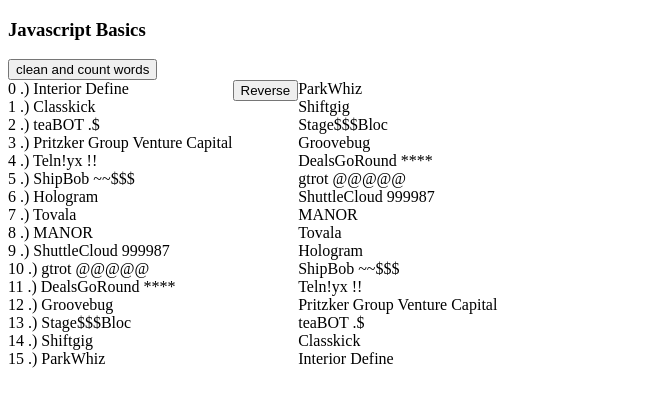
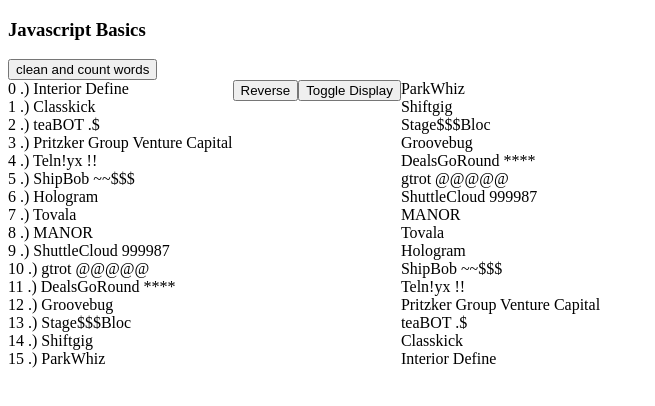
Before and after one commit to psons/javascript101, a plain HTML site: page index.html in a window 1280 px wide. Both pictures are taken after a click on the button "Reverse". Shown: the whole page, without its empty margins (0-655 px from the left). Drawn offline with Linux system fonts and the light colour scheme.

Commit message:
created buttin factory for toggle display

```diff
--- a/index.html
+++ b/index.html
@@ -72,6 +72,7 @@
     ];
 
     function clearDocument() {
+        // if there is an existing id=rootContainer clear out all child elements.
         var rootDiv = document.getElementById('rootContainer');
         if (rootDiv) {
             while (rootDiv.hasChildNodes()) {
@@ -81,6 +82,10 @@
     }
 
     function initDocument() {
+        /*
+        starts out an empt root container and add the company names
+        as a numbers list of div elements.
+        */
         clearDocument();
         var rootDiv = document.createElement('div');
         rootDiv.id = 'rootContainer';
@@ -95,53 +100,65 @@
         document.body.appendChild(rootDiv);
     }
 
+    function renderList(aList, aContainer, anElemetType) {
+        /*
+        for each item in myList,
+         - use the item as contents in a myElementType
+         - add it as a child Elent in myContainer
+        */
+        aList.forEach(function(itemText, index) {
+            console.log(itemText);
+            var childElem = document.createElement(anElemetType);
+            var text = document.createTextNode(itemText);
+            childElem.appendChild(text);
+            aContainer.appendChild(childElem);
+        });
+    }
+
     function renderReversedElements() {
+        /*
+        event reversing element id=reverseContainer
+        */
         var reverseContainer = document.getElementById('reverseContainer');
         var reversedChicagoStartups = [];
         if (reverseContainer) {
             if (reverseContainer.hasChildNodes()) {
                 // case when a prev click has initialized id 'reverseContainer' with list contents
                 while (reverseContainer.hasChildNodes()) {
+                    /*
+                    this loop is grabbing the last elements in the doc and them to a list
+                    list, reversing the order.
+                    */
                     reversedChicagoStartups.push(reverseContainer.lastChild.innerHTML);
                     reverseContainer.removeChild(reverseContainer.lastChild);
                 }
-                reversedChicagoStartups.forEach(function(chicagoStartup, index) {
-                    console.log(chicagoStartup);
-                    var childDiv = document.createElement('div');
-                    var text = document.createTextNode(chicagoStartup);
-                    childDiv.appendChild(text);
-                    reverseContainer.appendChild(childDiv);
-                });
+                // creating elements from the list and render in container.
+                renderList(reversedChicagoStartups, reverseContainer, 'div')
             } else {
                 // There hasn't been any click, so the list comes from var chicagoStartups
-                //TODO:: REPLACE [chicagoStartups.reverse()] WITH A FUNCTION CALLED "chicagoStartupsReverse"
-                chicagoStartupsReverse().forEach(function(startup) {
-                    var childDiv = document.createElement('div');
-                    var text = document.createTextNode(startup);
-                    childDiv.appendChild(text);
-                    reverseContainer.appendChild(childDiv);
-                });
+                //TODone:: REPLACE [chicagoStartups.reverse()] WITH A FUNCTION CALLED "chicagoStartupsReverse"
+                renderList(chicagoStartupsReverse(), reverseContainer, 'div')
             }
         }
     }
 
-    function myReverse(myList) {
+    function myReverse(aList) {
         /*
         returns revers of list.  uses anonymous function that
             returns array items with opposite index:
-            returns
-             - last wen involed on first
-             - secod to last when involed on secxond
+            the anonymous function returns
+             - last item when involed on first item
+             - second to last item when invoked on second item
         */
-        return myList.map(function(myValue, myIndex, myArray) {
-            return myArray[myArray.length - myIndex - 1];
+        return aList.map(function(aValue, anIndex, anArray) {
+            return anArray[anArray.length - anIndex - 1];
         });
     }
 
     function chicagoStartupsReverse() {
         var reversedStartups = myReverse(chicagoStartups);
         /*
-                TODO: REVERSE THE CONTENTS OF THE ARRAY WITHOUT USING THE BUILT IN REVERSE METHOD
+                TODone: REVERSE THE CONTENTS OF THE ARRAY WITHOUT USING THE BUILT IN REVERSE METHOD
                       RETURN THE REVERSED ARRAY
 
                 TIPS:
@@ -161,21 +178,34 @@
               DISPLAYS THE NUMBER OF REMAINING CHARACTERS NEXT TO THE FULL WORD.
               DONT FORGET TO REMOVE LEADING AND TRAILING WHITESPACES AS WELL
         */
+        // extra credit by using an object to count the number of occurrences
 
     }
 
     function initReverse() {
+        /*
+        creates reverseContainer as child of root,
+        then registers a button with an event renderReversedElements.
+        */
         var reverseContainer = document.createElement('div');
         reverseContainer.id = 'reverseContainer';
-        var reverseBtn = document.createElement('button');
-        var btnText = document.createTextNode('Reverse');
-        reverseBtn.onclick = renderReversedElements;
-        reverseBtn.appendChild(btnText);
-        var reverseButtonContainer = document.createElement('div');
-        reverseButtonContainer.appendChild(reverseBtn);
-        document.getElementById('rootContainer').appendChild(reverseButtonContainer);
+
+        document.getElementById('rootContainer').appendChild(btnFactory('Reverse', renderReversedElements));
+        document.getElementById('rootContainer').appendChild(btnFactory('Toggle Display', toggleDisplay));
         document.getElementById('rootContainer').appendChild(reverseContainer);
     }
+
+    function btnFactory(aLabel, aCallback) {
+        var btn = document.createElement('button');
+        console.log("aLabel", aLabel)
+        var btnText = document.createTextNode(aLabel);
+        btn.onclick = aCallback;
+        btn.appendChild(btnText);
+        var btnContainer = document.createElement('div');
+        btnContainer.appendChild(btn);
+        return btnContainer;
+    }
+
 
     function toggleDisplay() {
         /*
@@ -192,6 +222,8 @@
 
             3.
         */
+        console.log('toggleDisplay called');
+
     }
 
     function run() {
```
